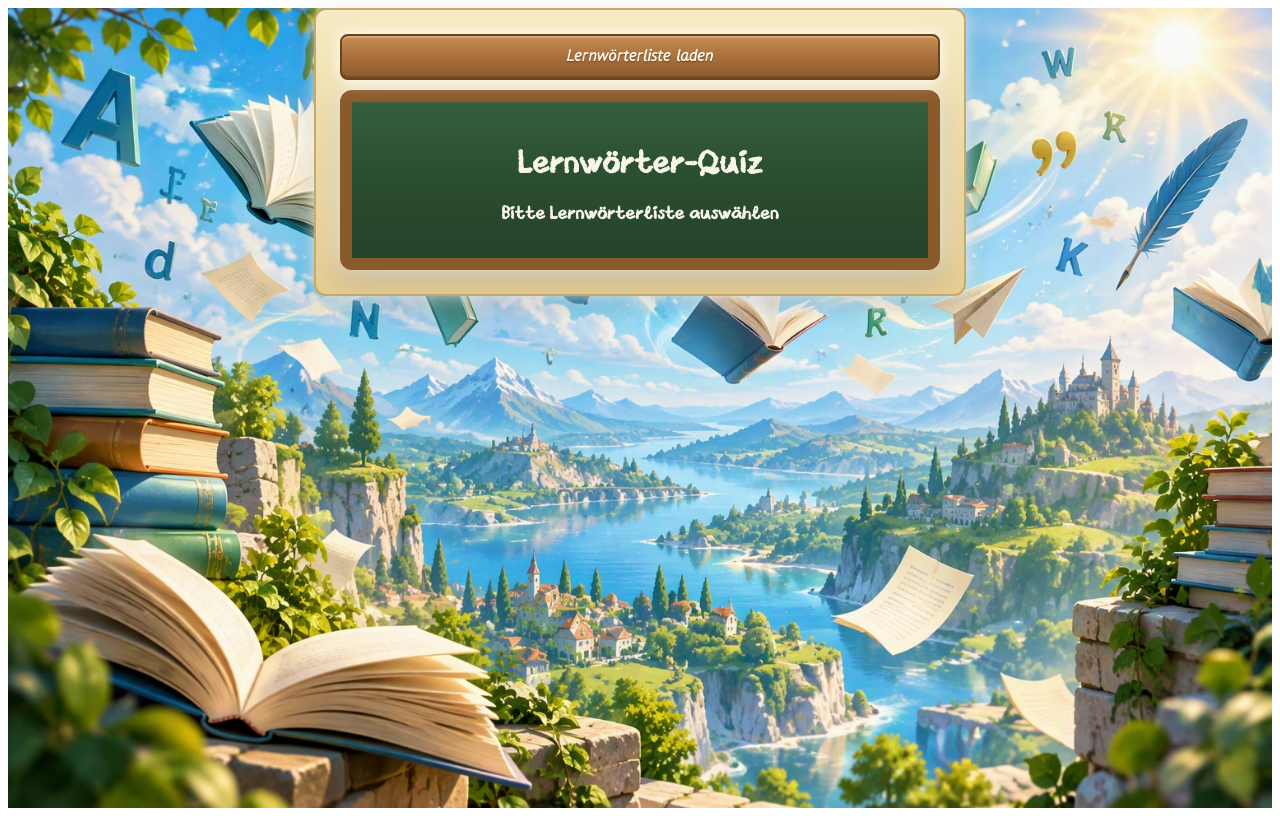
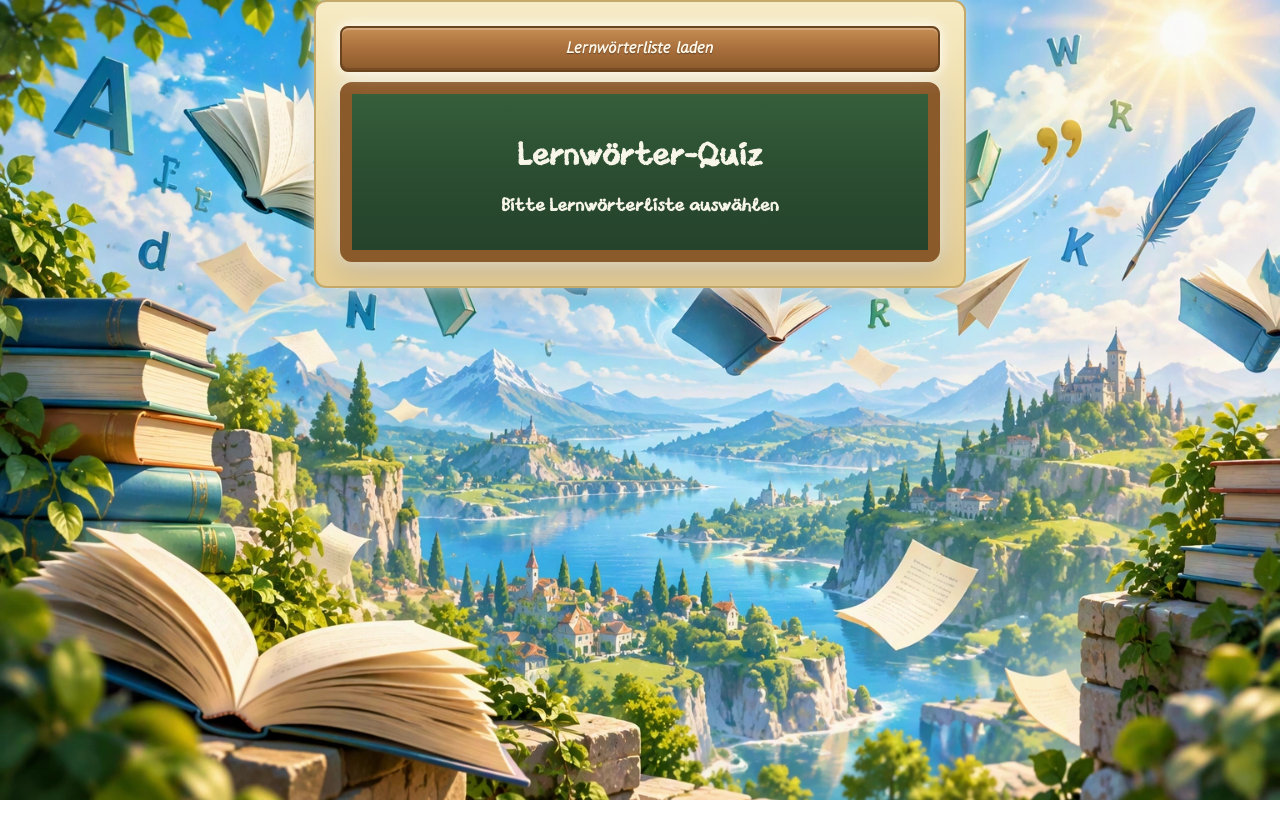
Before and after one commit to LocalFreeEdu/LernwoerterQuiz, an Angular app: page /LernwoerterQuiz/ in a window 1280 px wide. Built offline with nearby package versions, Linux system fonts and the light colour scheme.

Commit message:
Edit styles.css

```diff
--- a/src/styles.css
+++ b/src/styles.css
@@ -1 +1,6 @@
-/* You can add global styles to this file, and also import other style files */
+html,
+body {
+    margin: 0;
+    padding: 0;
+    overflow: hidden;
+}
```
